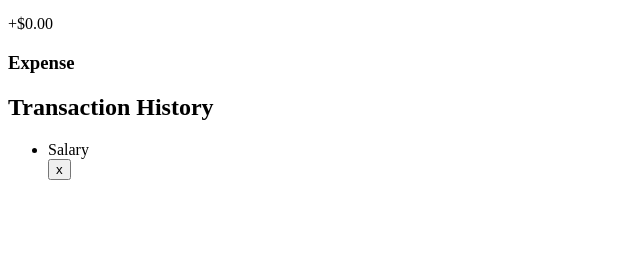
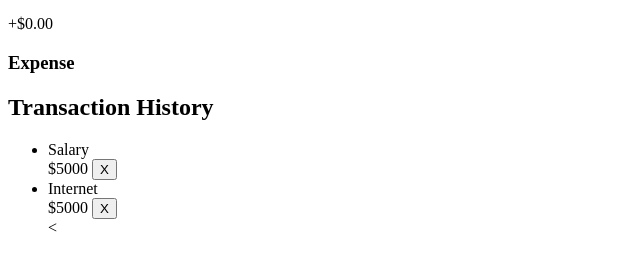
Before and after one commit to Malvino-creator/new-Expense-Tracker, a plain HTML site: page index.html in a window 1280 px wide. Shown: the part 194-464 px from the top of the page, without its empty margins (0-640 px from the left). Drawn offline with Linux system fonts and the light colour scheme.

Commit message:
Changes to index.html

```diff
--- a/index.html
+++ b/index.html
@@ -23,8 +23,20 @@
                 <div class="transaction container">
                     <h2>Transaction History</h2>
                     <ul>
-                        <li>Salary</li>
-                        <button>x</button>
+                        <li>Salary
+                            <div>
+                            <span>$5000</span>
+                            <button>X</button>
+                            </div>
+                        </li>
+                      <li>
+                        Internet
+                            <div>
+                            <span>$5000</span>
+                            <button>X</button>
+                            </div>
+                      </li>
+                      <
                     </ul>
                 </div>
 
```
